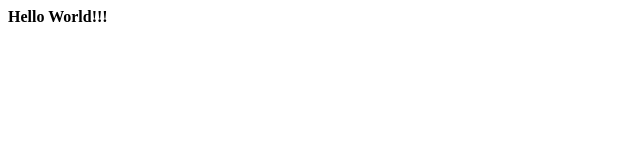
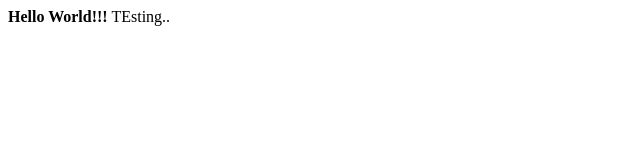
Before and after one commit to dscamargo/fc-codereview, a plain HTML site: page index.html in a window 1280 px wide. Shown: the full height of the page, 0-640 px from the left. Drawn offline with Linux system fonts and the light colour scheme.

Commit message:
First commit

```diff
--- a/index.html
+++ b/index.html
@@ -1 +1,4 @@
 <b>Hello World!!!</b>
+
+
+TEsting..
```
